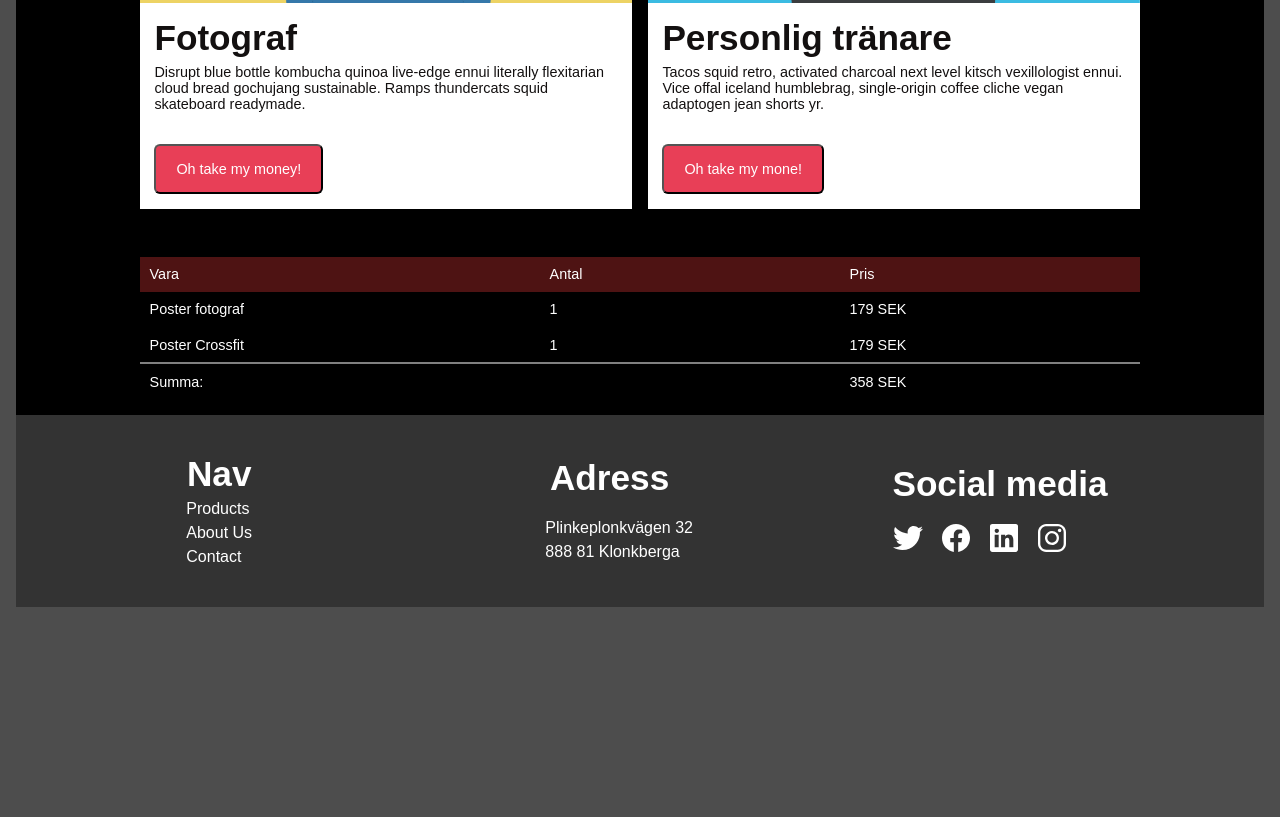
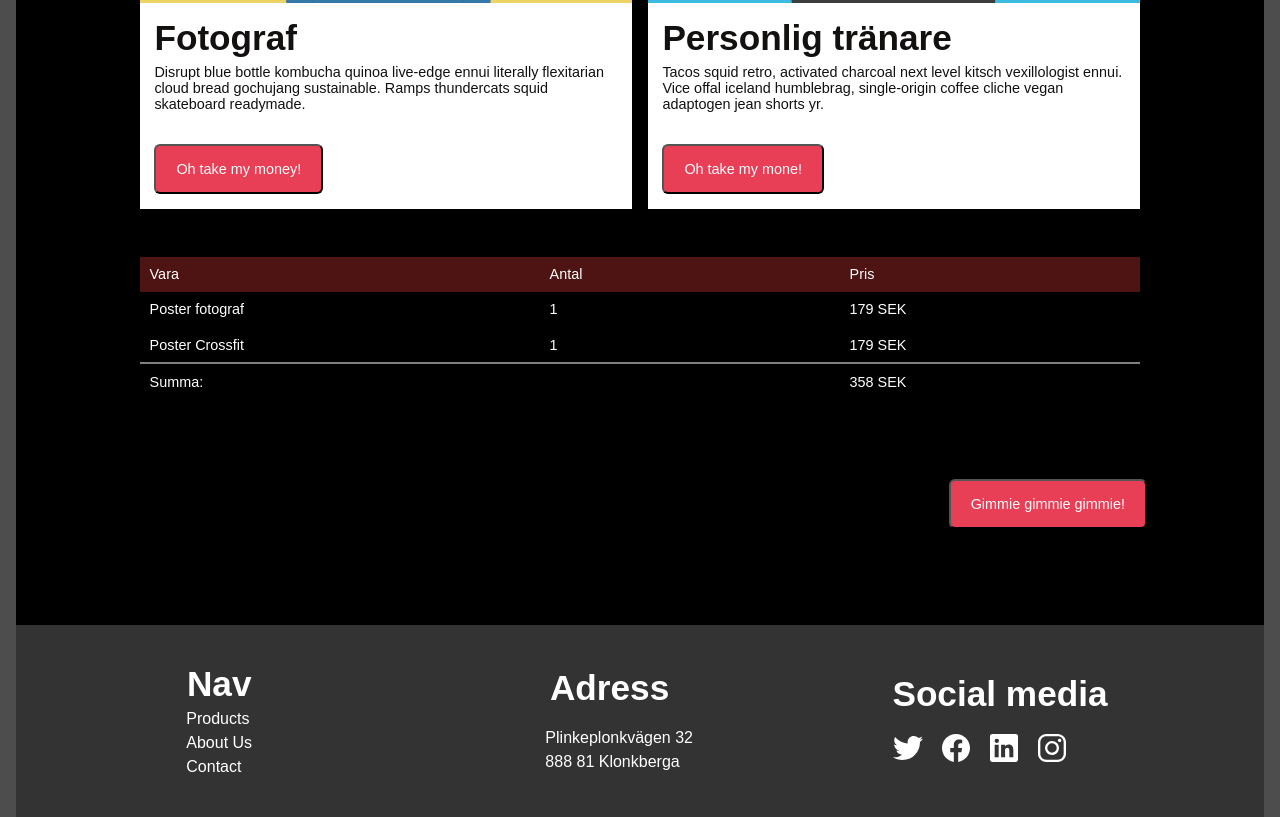
Before and after one commit to berglundtony/poster-shop-main, a plain HTML site: page checkout.html in a window 1280 px wide. Shown: the part 1243-2060 px from the top of the page. Before the commit the page ends 1850 px from the top, so only its background shows below. Drawn offline with Linux system fonts and the light colour scheme.

Commit message:
added the gimmie button

```diff
--- a/checkout.html
+++ b/checkout.html
@@ -88,6 +88,10 @@
               </tbody>
             </table>
         </div>
+        <div class="button-container">
+              <button class="button-xl">Gimmie gimmie gimmie!</button>
+        </div>
+
     </main>
     <footer>
       <div class="grid-footer-container">
--- a/grid.css
+++ b/grid.css
@@ -201,6 +201,15 @@ article {
     border-radius: 8px;
 }
 
+.button-container {
+    display: grid;
+    max-width: 1030px;
+    justify-content: right;
+    text-align-last: right;
+    padding: 5rem 0.5rem;
+    margin: 0 auto;
+}
+
 footer {
     grid-area: footer;
     background-color: #333;
```
